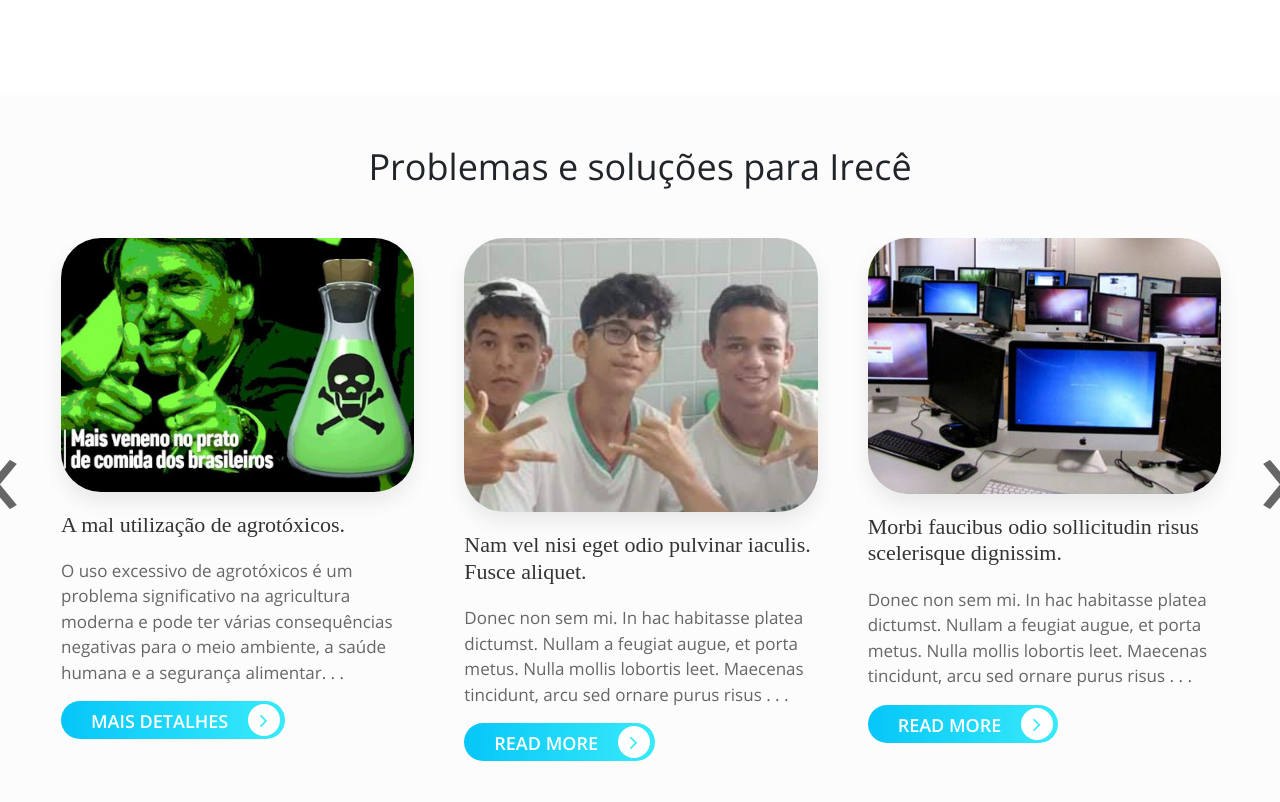
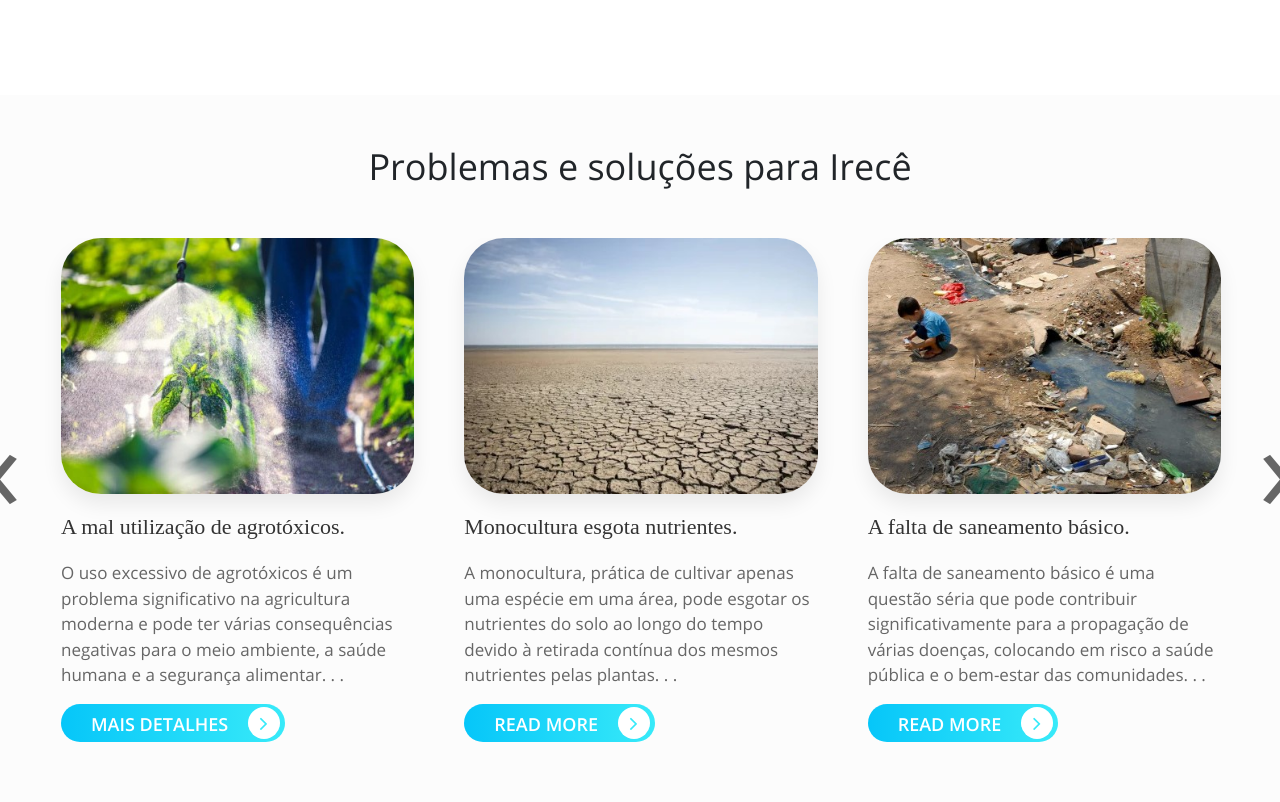
Before and after one commit to luccTech/site_Irece, a website: page site_cit/RegiãodeIrecê/index.html in a window 1280 px wide. Shown: the part 2265-3067 px from the top of the page. Drawn offline with Linux system fonts and the light colour scheme; files whose address does not match are found by name; a web font is replaced by a local one.

Commit message:
Atualizei

```diff
--- a/site_cit/RegiãodeIrecê/index.html
+++ b/site_cit/RegiãodeIrecê/index.html
@@ -157,7 +157,7 @@
         <h2>Problemas e soluções para Irecê</h2>
         <div class="owl-carousel owl-carousel2 owl-theme">
             <div>
-                <div class="card text-center"><img class="card-img-top" src="images/bolso-agrotoxicos.jpg" alt="">
+                <div class="card text-center"><img class="card-img-top" src="images/agrotoxicos.jpg" alt="">
                     <div class="card-body text-left pr-0 pl-0">
                         <h5>A mal utilização de agrotóxicos.  </h5>
                         <p class="card-text">O uso excessivo de agrotóxicos é um problema significativo na agricultura moderna e pode ter várias consequências negativas para o meio ambiente, a saúde humana e a segurança alimentar. . . </p>
@@ -165,24 +165,18 @@
                 </div>
             </div>
             <div>
-                <div class="card text-center"><img class="card-img-top" src="images/lucas2.jpg" alt="">
+                <div class="card text-center"><img class="card-img-top" src="images/monocultura.jpg" alt="">
                     <div class="card-body text-left pr-0 pl-0">
-                        <h5> Nam vel nisi eget odio pulvinar
-                            iaculis. Fusce aliquet. </h5>
-                        <p class="card-text">Donec non sem mi. In hac habitasse platea dictumst. Nullam a feugiat augue,
-                            et porta metus. Nulla mollis lobortis leet. Maecenas tincidunt, arcu sed ornare purus risus
-                            . . . </p>
+                        <h5>Monocultura esgota nutrientes.</h5>
+                        <p class="card-text">A monocultura, prática de cultivar apenas uma espécie em uma área, pode esgotar os nutrientes do solo ao   longo do tempo devido à retirada contínua dos mesmos nutrientes pelas plantas. . .</p>
                         <a href="#">READ MORE <i class="fa fa-angle-right" aria-hidden="true"></i></a></div>
                 </div>
             </div>
             <div>
-                <div class="card text-center"><img class="card-img-top" src="images/news3.jpg" alt="">
+                <div class="card text-center"><img class="card-img-top" src="images/saneamento.jpeg" alt="">
                     <div class="card-body text-left pr-0 pl-0">
-                        <h5>Morbi faucibus odio sollicitudin
-                            risus scelerisque dignissim. </h5>
-                        <p class="card-text">Donec non sem mi. In hac habitasse platea dictumst. Nullam a feugiat augue,
-                            et porta metus. Nulla mollis lobortis leet. Maecenas tincidunt, arcu sed ornare purus risus
-                            . . . </p>
+                        <h5>A falta de saneamento básico.</h5>
+                        <p class="card-text">A falta de saneamento básico é uma questão séria que pode contribuir significativamente para a propagação de várias doenças, colocando em risco a saúde pública e o bem-estar das comunidades. . . </p>
                         <a href="#">READ MORE <i class="fa fa-angle-right" aria-hidden="true"></i></a></div>
                 </div>
             </div>
```
Also changed, not shown: site_cit/RegiãodeIrecê/images/agrotoxicos.jpg (added), site_cit/RegiãodeIrecê/images/monocultura.jpg (added), site_cit/RegiãodeIrecê/images/saneamento.jpeg (added).
